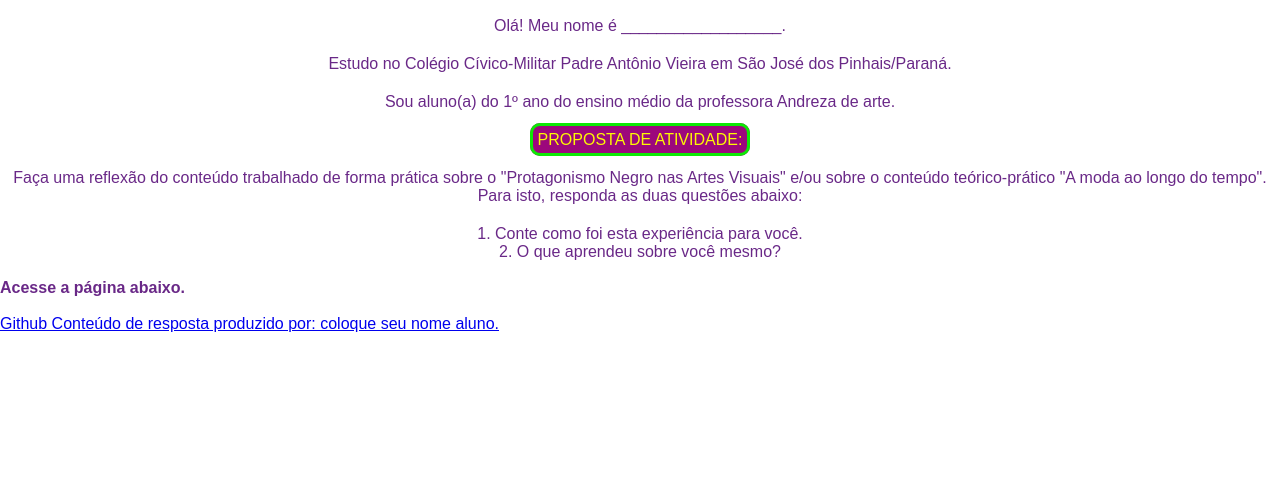
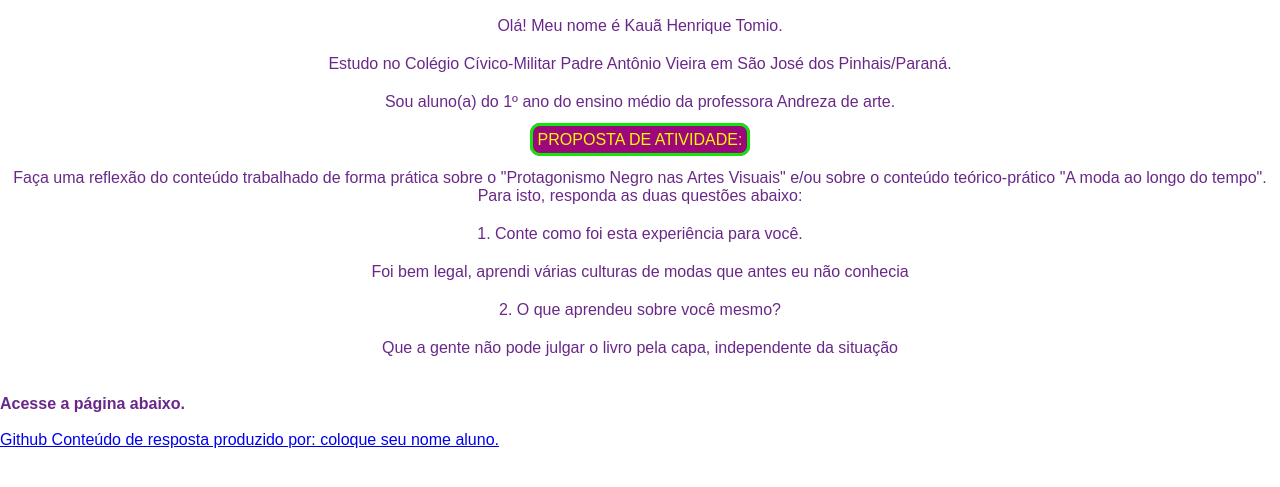
Before and after one commit to kauatomio-create/Kau-Tomio-Trabalho-de-Artes-1-A, a plain HTML site: page index.html in a window 1280 px wide. Shown: the part 77-564 px from the top of the page. Drawn offline with Linux system fonts and the light colour scheme.

Commit message:
salvar texto

```diff
--- a/index.html
+++ b/index.html
@@ -14,7 +14,7 @@
         <img src="aluno coloque aqui a foto da atividade "Protagonismo Negro" alt="foto da atividade do aluno" width="200">
         <h2>DESAFIO <h2>
             <h2>IMPLEMENTAÇÃO DE PROGRAMAÇÃO</h2>
-        <p> Olá! Meu nome é __________________.<p>
+        <p> Olá! Meu nome é Kauã Henrique Tomio.<p>
         <p> Estudo no Colégio Cívico-Militar Padre Antônio Vieira em São José dos Pinhais/Paraná.</p>
         <p> Sou aluno(a) do 1º ano do ensino médio da professora Andreza de arte.</p>
 
@@ -24,7 +24,13 @@
 
         <ul>
                 <li>1. Conte como foi esta experiência para você.</li>
+                <p>
+                    Foi bem legal, aprendi várias culturas de modas que antes eu não conhecia
+                </p>
                 <li>2. O que aprendeu sobre você mesmo?</li>
+                <p>
+                    Que a gente não pode julgar o livro pela capa, independente da situação
+                </p>
         </ul>
 
     </header>
```
